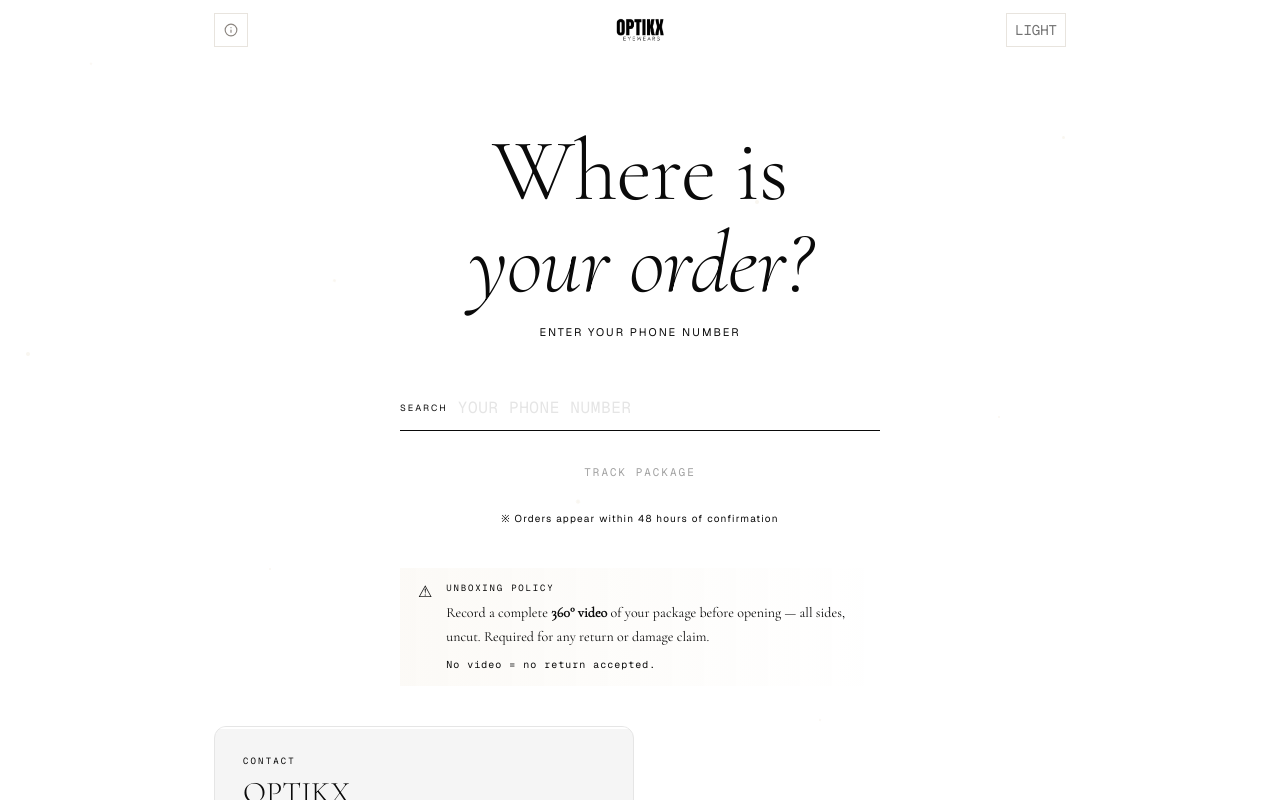
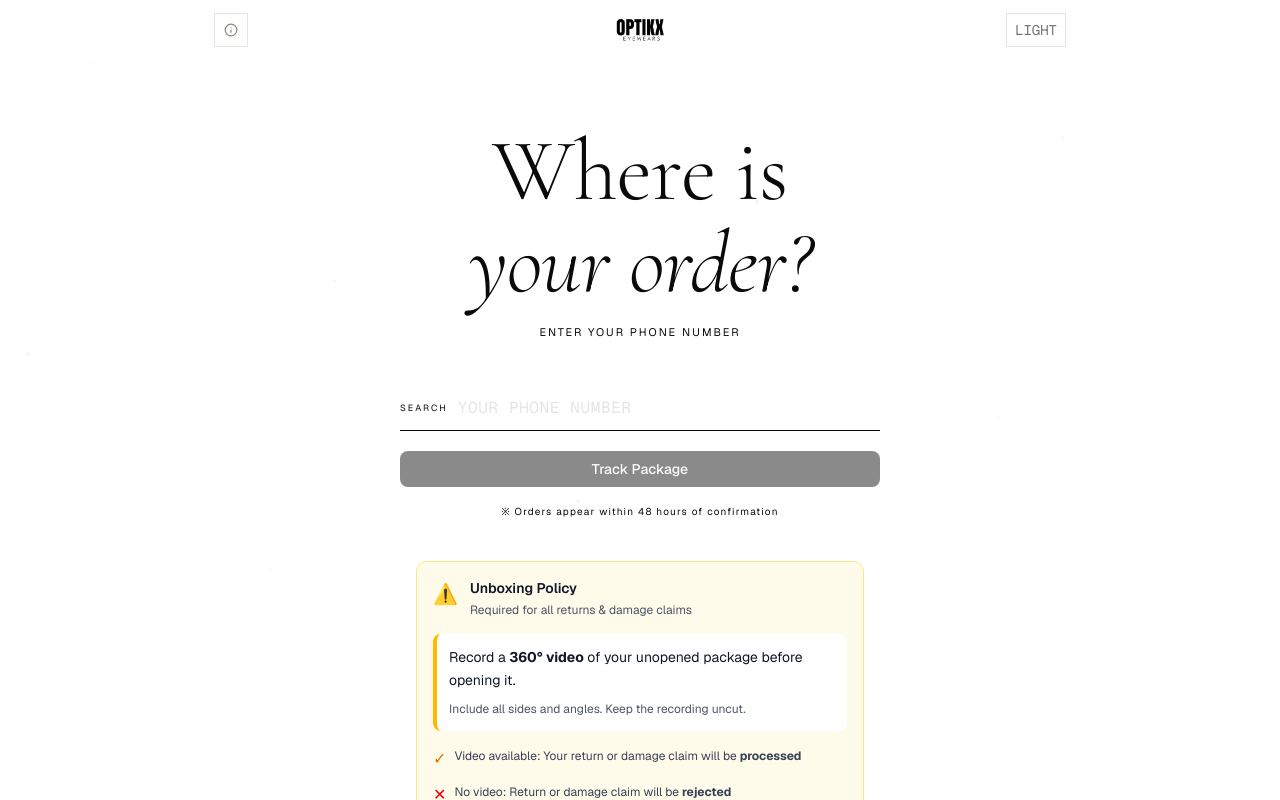
Before and after one commit to yadusuryab/optikx-track, a Next.js app: page / in a window 1280 px wide. Shown: the top 800 px of the page. Built offline with nearby package versions, Linux system fonts and the light colour scheme.

Commit message:
Small changes

```diff
--- a/app/page.tsx
+++ b/app/page.tsx
@@ -2,6 +2,8 @@
 "use client";
 
 import ContactCard from "@/components/ContactCard";
+import { Button } from "@/components/ui/button";
+import UnboxingPolicyBanner from "@/components/UnboxingPolicy";
 import { useEffect, useState, useRef, Key } from "react";
 
 function Counter({ value }: any) {
@@ -417,14 +419,13 @@ export default function TrackingPage() {
                   </div>
                   {fieldError && <div className="error-msg">{fieldError}</div>}
                 </div>
-                <button
+                <Button
                   type="submit"
-                  className="btn-primary"
                   disabled={loading || !query.trim()}
                   style={{ width: "100%" }}
                 >
                   <span>Track Package</span>
-                </button>
+                </Button>
               </form>
             </div>
 
@@ -436,24 +437,7 @@ export default function TrackingPage() {
             </div>
 
             {/* Warning */}
-            <div className="afu d5" style={{ maxWidth: 480, margin: "0 auto" }}>
-              <div className="warning-banner">
-                <div style={{ display: "flex", gap: 14, alignItems: "flex-start" }}>
-                  <span style={{ fontSize: 16, lineHeight: 1, marginTop: 2, flexShrink: 0 }}>⚠</span>
-                  <div>
-                    <div style={{ fontSize: 9, letterSpacing: "0.2em", textTransform: "uppercase", color: "var(--gold)", marginBottom: 6, fontFamily: "'Geist Mono', monospace" }}>
-                      Unboxing Policy
-                    </div>
-                    <div style={{ fontSize: 14, lineHeight: 1.7, color: "var(--ink)", fontFamily: "'Cormorant Garamond', serif" }}>
-                      Record a complete <strong>360° video</strong> of your package before opening — all sides, uncut. Required for any return or damage claim.
-                    </div>
-                    <div style={{ fontSize: 10, letterSpacing: "0.1em", color: "var(--stone)", marginTop: 8, fontFamily: "'Geist Mono', monospace" }}>
-                      No video = no return accepted.
-                    </div>
-                  </div>
-                </div>
-              </div>
-            </div>
+          <UnboxingPolicyBanner/>
           <div className="my-10">
           <ContactCard/>
           </div>
--- /dev/null
+++ b/components/UnboxingPolicy.tsx
@@ -0,0 +1,49 @@
+export default function UnboxingPolicyBanner() {
+    return (
+      <div className="max-w-md mx-auto">
+        <div className="bg-amber-50 border border-amber-200 rounded-lg p-4">
+          {/* Header with icon */}
+          <div className="flex gap-3 mb-4">
+            <div className="text-xl flex-shrink-0 mt-0.5">⚠️</div>
+            <div>
+              <h3 className="text-sm font-semibold text-gray-900 mb-1">
+                Unboxing Policy
+              </h3>
+              <p className="text-xs text-gray-600">
+                Required for all returns & damage claims
+              </p>
+            </div>
+          </div>
+
+          {/* Main requirement */}
+          <div className="bg-white rounded-md p-3 mb-4 border-l-4 border-amber-400">
+            <p className="text-sm text-gray-900 leading-relaxed mb-2">
+              Record a <strong>360° video</strong> of your unopened package before opening it.
+            </p>
+            <p className="text-xs text-gray-600 leading-relaxed">
+              Include all sides and angles. Keep the recording uncut.
+            </p>
+          </div>
+
+          {/* Consequences */}
+          <div className="space-y-3">
+            {/* Positive outcome */}
+            <div className="flex gap-2">
+              <div className="text-base flex-shrink-0 text-amber-600">✓</div>
+              <p className="text-xs text-gray-700 leading-relaxed">
+                Video available: Your return or damage claim will be <strong>processed</strong>
+              </p>
+            </div>
+
+            {/* Negative outcome */}
+            <div className="flex gap-2">
+              <div className="text-base flex-shrink-0 text-red-600">✕</div>
+              <p className="text-xs text-gray-700 leading-relaxed">
+                No video: Return or damage claim will be <strong>rejected</strong>
+              </p>
+            </div>
+          </div>
+        </div>
+      </div>
+    );
+  }
```
